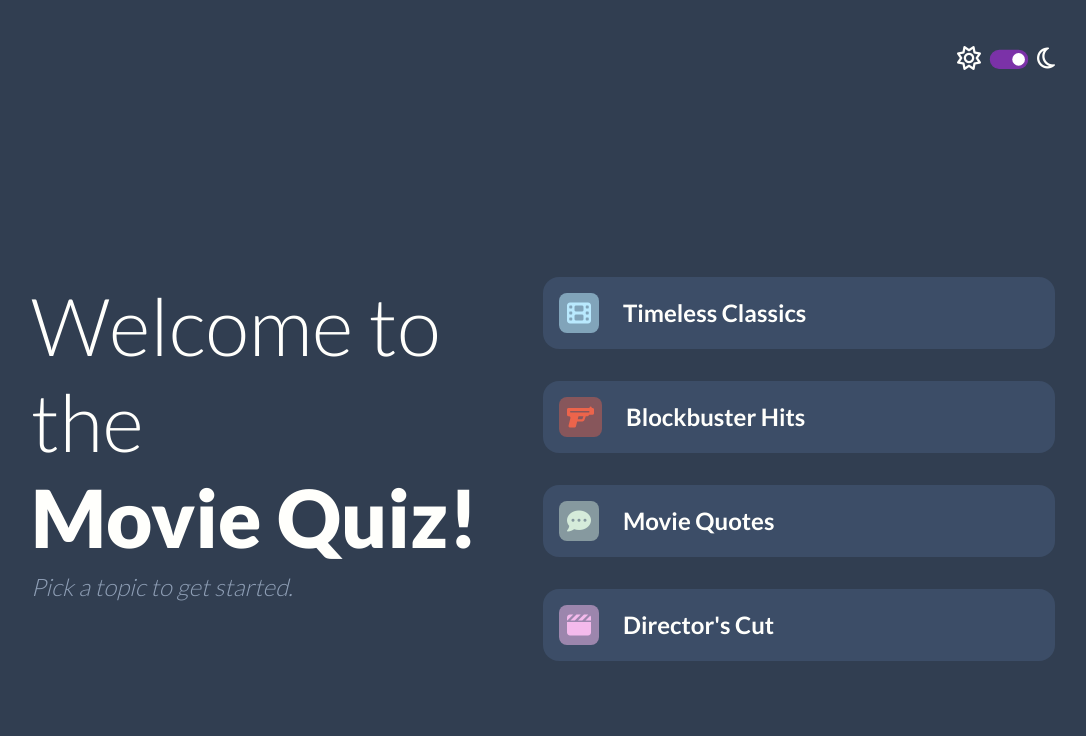
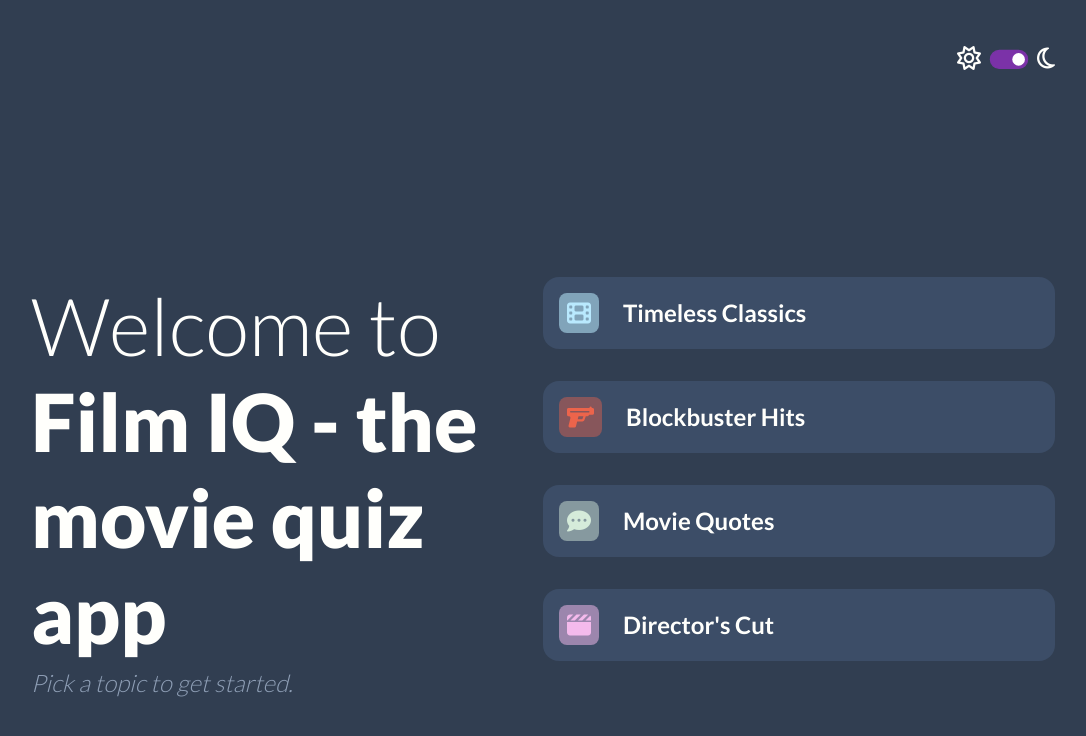
Before and after one commit to ggrewal99/quiz-app, a plain HTML site: page index.html in a window 1280 px wide. Shown: the whole page, without its empty margins (97-1183 px from the left). Drawn offline with nearby package versions, Linux system fonts and the light colour scheme.

Commit message:
Change welcome page title

```diff
--- a/index.html
+++ b/index.html
@@ -33,7 +33,7 @@
 
     <main class="main-content welcome">
         <div class="heading-section">
-            <h1>Welcome to the <br><span>Movie Quiz!</span></h1>
+            <h1>Welcome to <br><span>Film IQ - the movie quiz app</span></h1>
             <h3><i>Pick a topic to get started.</i></h3>
         </div>
 
```
